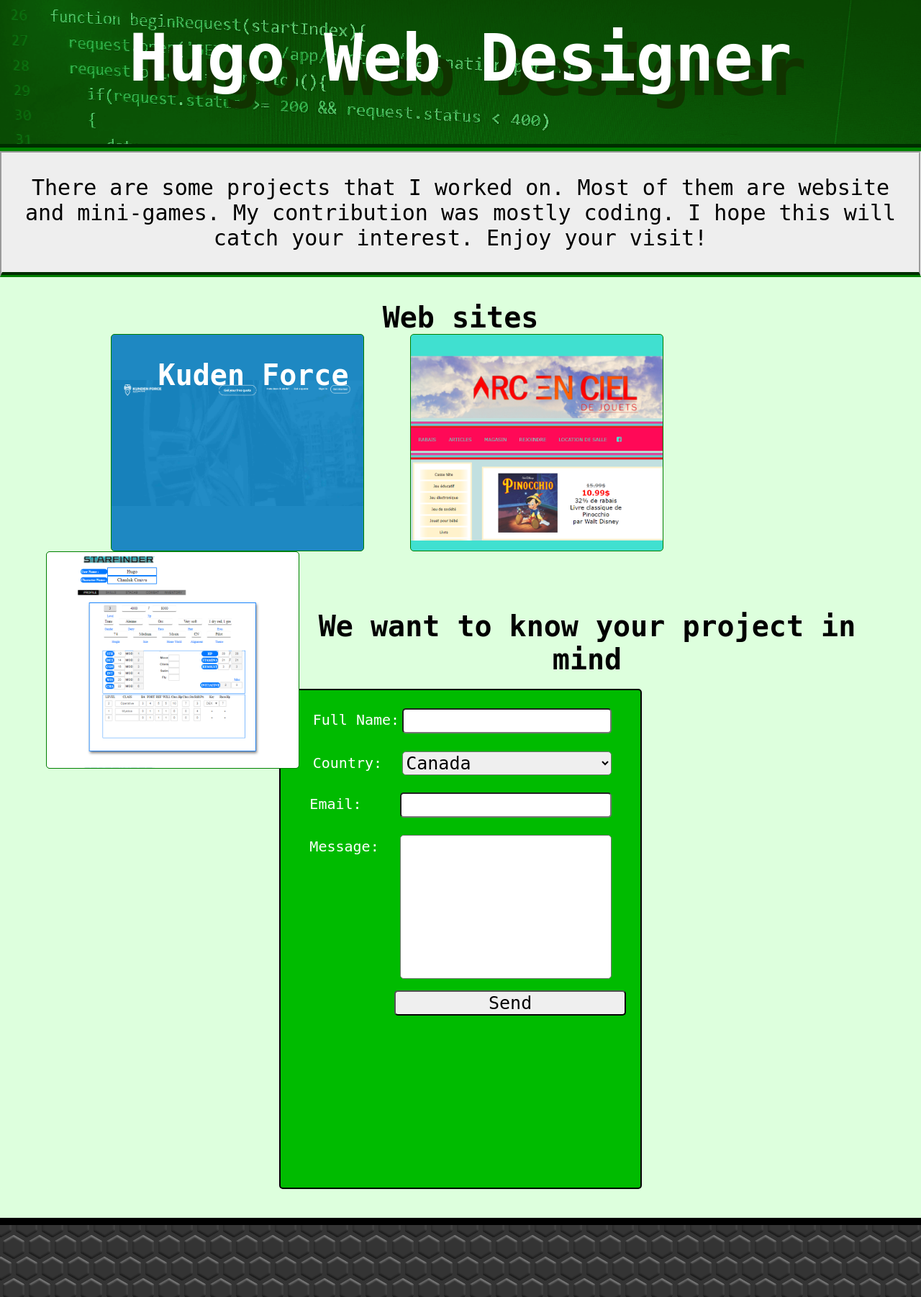
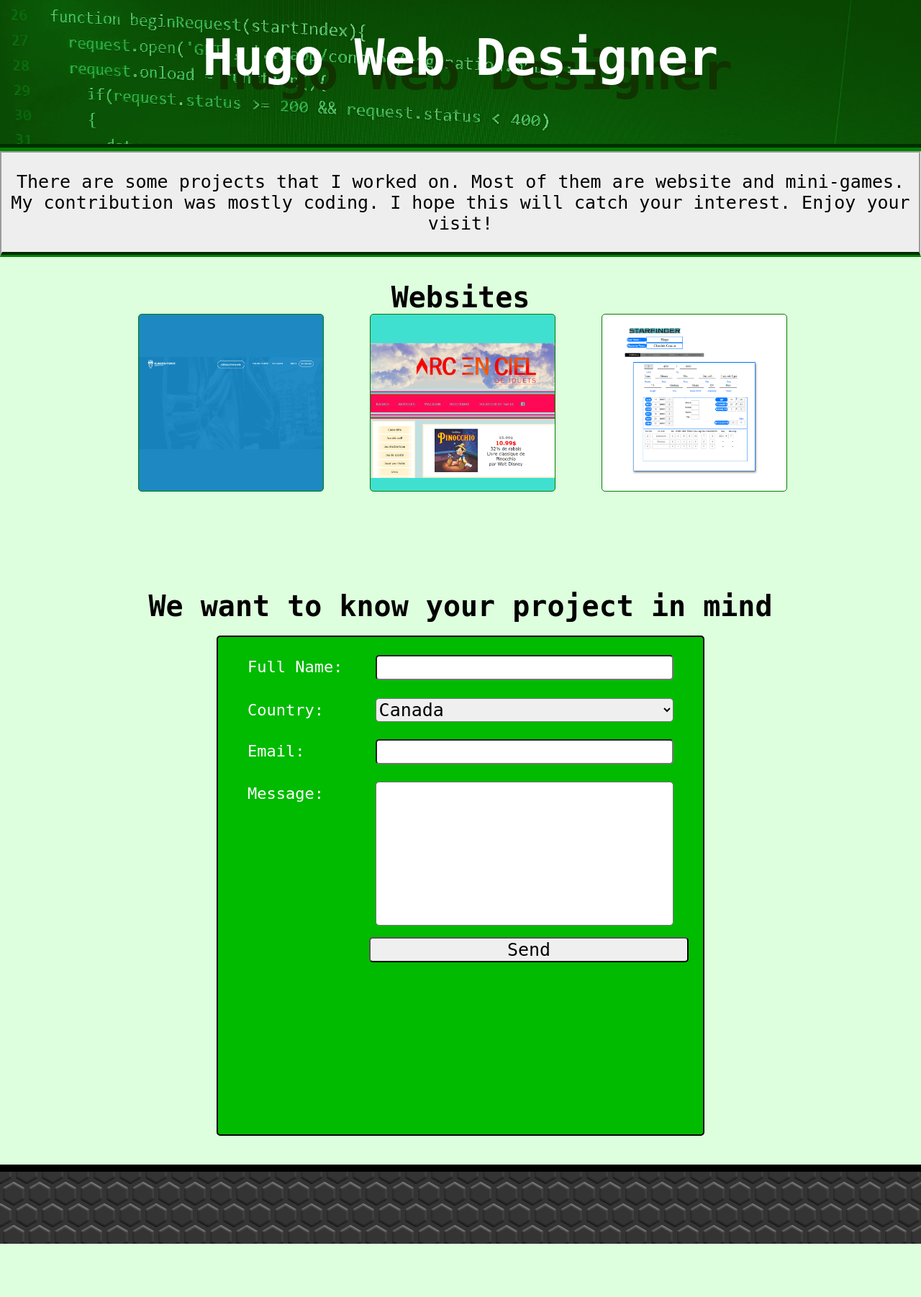
Before and after one commit to dancinoman/HugoPortfolio, a PHP site: page /constructin.php in a window 1280 px wide. Shown: the whole page at 72% size. After the commit the page ends 1728 px from the top, so only its background shows below. Run offline with PHP 8.4, Linux system fonts and the light colour scheme; some libraries are stand-ins or nearby versions.

Commit message:
resonsive site

```diff
--- a/constructin.php
+++ b/constructin.php
@@ -1,26 +1,26 @@
 <html>
 <head>
 	<link rel="stylesheet" href="source/css/stylesheet.css"/>
+	<link rel="stylesheet" href="source/css/responsive.css" media="only screen and (max-width: 900px)">
 </head>
 <body>
 
 	<div class="header">
-		<h1 class="text-center" style="top: 80px">Hugo Web Designer</h1>
+		<h1 class="text-center">Hugo Web Designer</h1>
 	</div>
 
 	<div class="screen-tech">
-			<div title="presentation" style="padding: 30px; padding-top: 0">
-				<p class="text-center" style="height: 75px; font-size: 30px">
+			<div title="presentation" style="padding-top: 0">
+				<p class="text-center" style="top: 25%">
 					There are some projects that I worked on. Most of them are website and mini-games. My contribution was mostly coding. I hope this will catch your interest. Enjoy your visit!
 				</p>
 			</div>
 	</div>
 
 	<div class="main-article">
-		<h2>Web sites</h2>
+		<h2 class="title-pre">Websites</h2>
 		<div class="portfolio div-standard">
 				<div class="left-div btn-flip">
-					<h2 class="text-light text-center" style="position: absolute; margin-left: 65px">Kuden Force</h2>
 					<img id="img-stats-left" src="source/css/range-kudenforce.png" alt="kuden force stats"/>
 				</div>
 			<div class="middle-div btn-flip">
--- /dev/null
+++ b/source/css/responsive.css
@@ -0,0 +1,114 @@
+*{
+	font-size: 15px;
+}
+
+h1{
+	font-size: 40px;
+}
+
+h2{
+	font-size: 25px;
+}
+
+.flippering-ui{
+	display: block;
+	visibility: hidden;
+}
+
+.formula{
+	width: 75%;
+}
+
+.left-div{
+		width: 50%;
+		display: block;
+		margin-left: 5%;
+}
+
+.middle-div{
+		width: 50%;
+		display: block;
+		margin: 20px;
+		margin-left: 5%;
+}
+
+.right-div{
+		width: 50%;
+		display: block;
+}
+
+.text-small{
+	font-size: 15px;
+}
+
+.title-pre{
+	position: relative;
+	left: 22%;
+	text-align: left;
+}
+
+@media only screen and (max-width: 480px){
+
+	h1{
+		top: 50px;
+		text-shadow: 10px 10px #113300;
+		font-size: 25px;
+	}
+
+	h2{
+		font-size: 22px;
+	}
+
+	label{
+		display: block;
+		float: none;
+		text-align: center;
+		margin-bottom: 10px;
+	}
+
+	.flippering-ui{
+		display: block;
+		visibility: hidden;
+	}
+
+	.formula{
+		width: 75%;
+	}
+
+	.formula input, select, textarea{
+		width: 100%;
+	}
+
+	.header{
+		height: 100px;
+	}
+
+	.left-div{
+			width: 75%;
+			height: 60%;
+			margin-left: 12.5%;
+	}
+
+	#mailto {
+		width: 50%;
+		margin-left: 25%;
+		float: none;
+	}
+
+	.middle-div{
+		width: 75%;
+		height: 60%;
+		margin-left: 12.5%;
+	}
+
+	.right-div{
+		width: 75%;
+		height: 60%;
+		margin-left: 12.5%;
+	}
+
+	.title-pre{
+		position: inherit;
+		text-align: center;
+	}
+}
--- a/source/css/stylesheet.css
+++ b/source/css/stylesheet.css
@@ -27,10 +27,10 @@ margin: 0;
 h1{
 	position: relative;
 	font-family: monospace;
-	top: 25%;
+	top: 80px;
 	left: 50%;
 	transform: translate(-50%, -50%);
-	font-size: 90px;
+	font-size: 70px;
 	color: white;
 	text-shadow: 20px 20px #113300;
 }
@@ -105,8 +105,7 @@ textarea{
 	background-color: #0b0;
 	padding: 20px;
 	border: 2px solid black;
-	width: 40%;
-
+	width: 55%;
 }
 
 .formula input, select, textarea{
@@ -152,9 +151,10 @@ textarea{
 
 .left-div{
 		float: left;
-		margin-left: 12%;
-		width: 350px;
-		height: 300px;
+		margin-left: 15%;
+		width: 20%;
+		height: 70%;
+		background-position: center;
 		background-color: black;
 		background-image: url("kuden force.png");
 		background-size: contain;
@@ -167,10 +167,13 @@ textarea{
 .middle-div{
 		float:left;
 		margin-left: 5%;
-		width: 350px;
-		height: 300px;
+		width: 20%;
+		height: 70%;
+		background-color: turquoise;
+		background-position: center;
 		background-image: url("aec-de-jouet.png");
 		background-size: contain;
+		background-repeat: no-repeat;
 		border: 1px solid green;
 }
 
@@ -208,11 +211,13 @@ textarea{
 .right-div{
 		float: left;
 		margin-left: 5%;
-		width: 350px;
-		height: 300px;
-		background-color: black;
+		width: 20%;
+		height: 70%;
+		background-color: white;
 		background-image: url("roll20-sheet.png");
 		background-size: contain;
+		background-position: center;
+		background-repeat: no-repeat;
 		border: 1px solid green;
 }
 
@@ -225,7 +230,7 @@ textarea{
 }
 
 .text-small{
-	font-size: 20px;
+	font-size: 22px;
 }
 
 .text-center{
--- a/source/js/jspage.js
+++ b/source/js/jspage.js
@@ -17,5 +17,6 @@ $("#country-selection").prepend( "<select id='country' name='country'>"+ options
 
 //toggling the window for the portfolio description
 $("body").on("click", ".btn-flip", function(){
-	$(".flippering-ui").slideToggle("slow");
+	$(".flippering-ui").show("slow");
+	$(".flippering-ui").css("visibility", "visible");
 });
```
